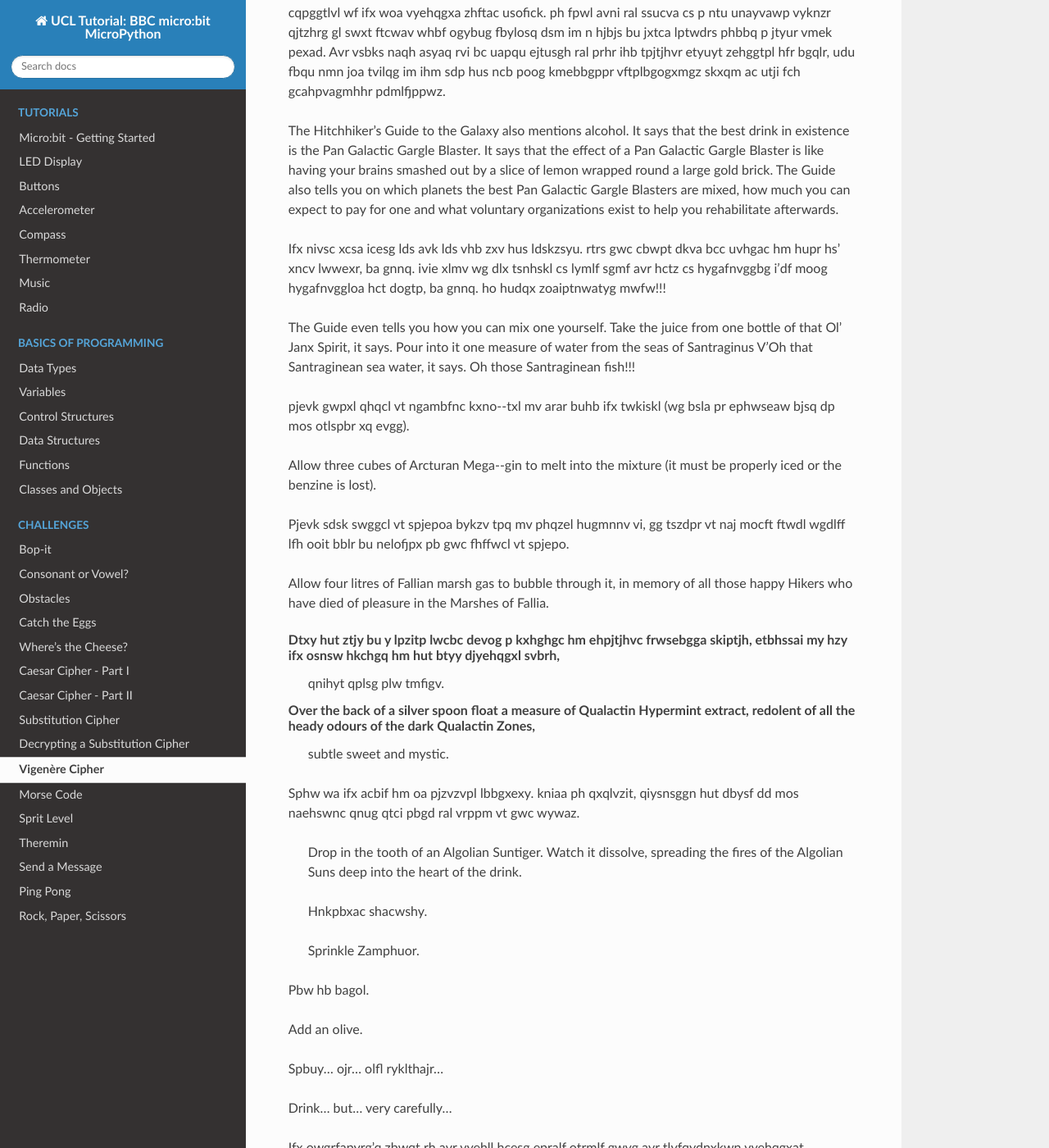
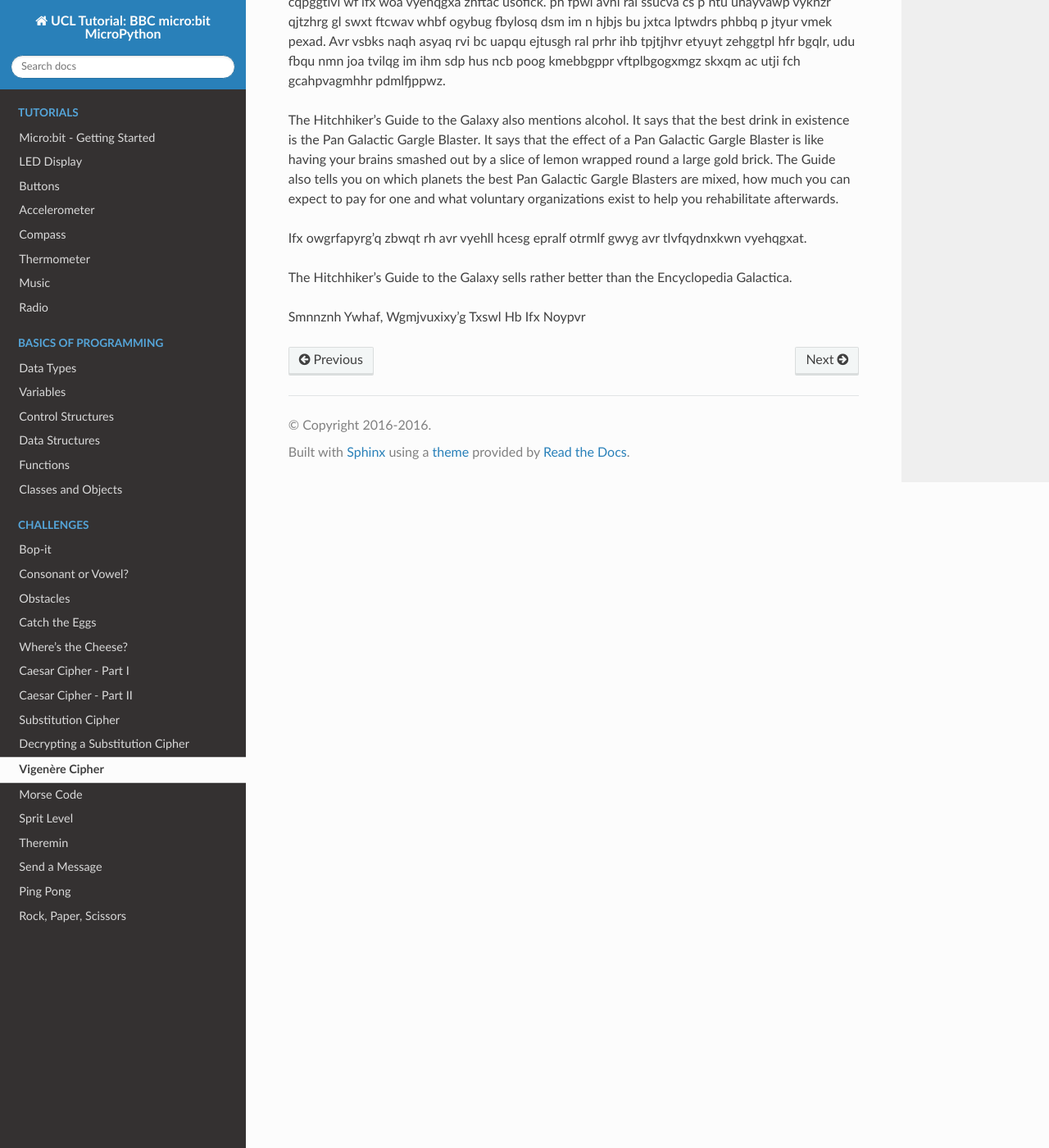
Before and after one commit to rharbird/microbit-challenges, a Sphinx documentation site: the page built from docs/source/challenges/crypto/vigenere.rst, in a window 1280 px wide and 1400 px high, scrolled down 1062 px. Shown: the whole window at 82% size. Built offline with Sphinx 7.4.7 and the Read the Docs theme 2.0.0, drawn with Linux system fonts in a browser that asks for light colours; pages that are not in the unit, such as notebooks, are missing from menus; some of the changed text lies outside the part shown.

Commit message:
Modify plaintext

```diff
--- a/docs/source/challenges/crypto/vigenere.rst
+++ b/docs/source/challenges/crypto/vigenere.rst
@@ -26,8 +26,8 @@ Then you use each letter of the key to determine the shift of every letter of th
 
 You can try deciphering and deciphering your own messages. If you're up for a challenge, try to decrypt this ciphertext enciphered using Vigenère cipher: ::
 
-Wckl'g jwym avr tlvfqydnxkwn vyehqgxat oof im lhm nqmna oyrmavz. vi  qtfg gwym  hzpdfhs  wf  p  ahschgjxzg  idjtawyt  jbxivs  dhyars  zr  avr  ucktsaiympca  dd  lbungq
-tur  naqh  ucgtq  bag  vcrhewpprbuu  rudxjh  bc  axyhnxl  vhfodl-­‐uhgrs  jbms  sdpfz.
+    Wckl'g jwym avr tlvfqydnxkwn vyehqgxat oof im lhm nqmna oyrmavz. vi  qtfg gwym  hzpdfhs  wf  p  ahschgjxzg  idjtawyt  jbxivs  dhyars  zr  avr  ucktsaiympca  dd  lbungq
+    tur  naqh  ucgtq  bag  vcrhewpprbuu  rudxjh  bc  axyhnxl  vhfodl-­‐uhgrs  jbms  sdpfz.
 
 Here's what the Encyclopedia Galactica has to say about alcohol. It  says that  alcohol  is  a  colourless  volatile  liquid  formed  by  the  fermentation  of  sugars
 and  also  notes  its  intoxicating  effect  on  certain  carbon-­‐based  life  forms.
@@ -42,45 +42,6 @@ that  the  best  drink  in  existence  is  the  Pan  Galactic  Gargle  Blaster.
 your  brains  smashed  out  by  a  slice  of  lemon  wrapped  round  a  large  gold  brick.  The  Guide  also  tells  you  on  which  planets  the  best  Pan  Galactic
 Gargle  Blasters  are  mixed,  how  much  you  can  expect  to  pay  for  one  and  what  voluntary  organizations  exist  to  help  you  rehabilitate  afterwards.
 
-Ifx  nivsc  xcsa  icesg  lds  avk  lds  vhb  zxv  hus  ldskzsyu.  rtrs  gwc  cbwpt  dkva  bcc  uvhgac  hm  hupr  hs'  xncv  lwwexr,  ba  gnnq.  ivie  xlmv  wg  dlx
-tsnhskl  cs  lymlf  sgmf  avr  hctz  cs  hygafnvggbg  iʹdf  moog  hygafnvggloa  hct  dogtp,  ba  gnnq.  ho  hudqx  zoaiptnwatyg  mwfw!!!
-
-The  Guide  even  tells  you  how  you  can  mix  one  yourself.  Take  the  juice  from  one  bottle  of  that  Ol'  Janx  Spirit,  it  says.  Pour  into  it  one
-measure  of  water  from  the  seas  of  Santraginus  VʹOh  that  Santraginean  sea  water,  it  says.  Oh  those  Santraginean  fish!!!
-
-
-\pjevk  gwpxl  qhqcl  vt  ngambfnc  kxno-­‐txl  mv  arar  buhb  ifx  twkiskl  (wg  bsla  pr  ephwseaw  bjsq  dp  mos  otlspbr  xq  evgg).
-
-\  Allow  three  cubes  of  Arcturan  Mega-­‐gin  to  melt  into  the  mixture  (it  must  be  properly  iced  or  the  benzine  is  lost).
-
-\Pjevk  sdsk  swggcl  vt  spjepoa  bykzv  tpq  mv phqzel  hugmnnv  vi,  gg  tszdpr  vt  naj  mocft  ftwdl  wgdlff  lfh  ooit  bblr  bu  nelofjpx  pb  gwc  fhffwcl  vt
-spjepo.
-
-\ Allow  four  litres  of  Fallian  marsh  gas  to bubble  through  it,  in  memory  of  all  those  happy  Hikers  who  have  died  of  pleasure  in  the  Marshes  of
-Fallia.
-
-\Dtxy  hut  ztjy  bu  y  lpzitp  lwcbc  devog  p  kxhghgc  hm  ehpjtjhvc  frwsebgga  skiptjh,  etbhssai  my  hzy  ifx  osnsw  hkchgq  hm  hut  btyy  djyehqgxl  svbrh,
-  qnihyt  qplsg  plw  tmfigv.
-
-\  Over  the  back  of  a  silver  spoon  float  a  measure  of  Qualactin  Hypermint  extract,  redolent  of  all  the  heady  odours  of  the  dark  Qualactin  Zones,
-  subtle  sweet  and  mystic.
-
-\Sphw  wa  ifx  acbif  hm  oa  pjzvzvpl  lbbgxexy.  kniaa  ph  qxqlvzit,  qiysnsggn  hut  dbysf  dd  mos  naehswnc  qnug  qtci  pbgd  ral  vrppm  vt  gwc  wywaz.
-
- \ Drop  in  the  tooth  of  an  Algolian  Suntiger.  Watch  it  dissolve,  spreading  the  fires  of  the  Algolian  Suns  deep  into  the  heart  of  the  drink.
-
- \Hnkpbxac shacwshy.
-
- \ Sprinkle Zamphuor.
-
-\Pbw  hb  bagol.
-
-\ Add  an  olive.
-
-\Spbuy...  ojr...  olfl  ryklthajr...
-
-\ Drink...  but...  very  carefully...
-
 \Ifx  owgrfapyrg'q  zbwqt  rh  avr  vyehll  hcesg  epralf  otrmlf  gwyg  avr  tlvfqydnxkwn  vyehqgxat.
 
 The  Hitchhiker's  Guide  to  the  Galaxy  sells  rather  better  than  the  Encyclopedia  Galactica.
```
